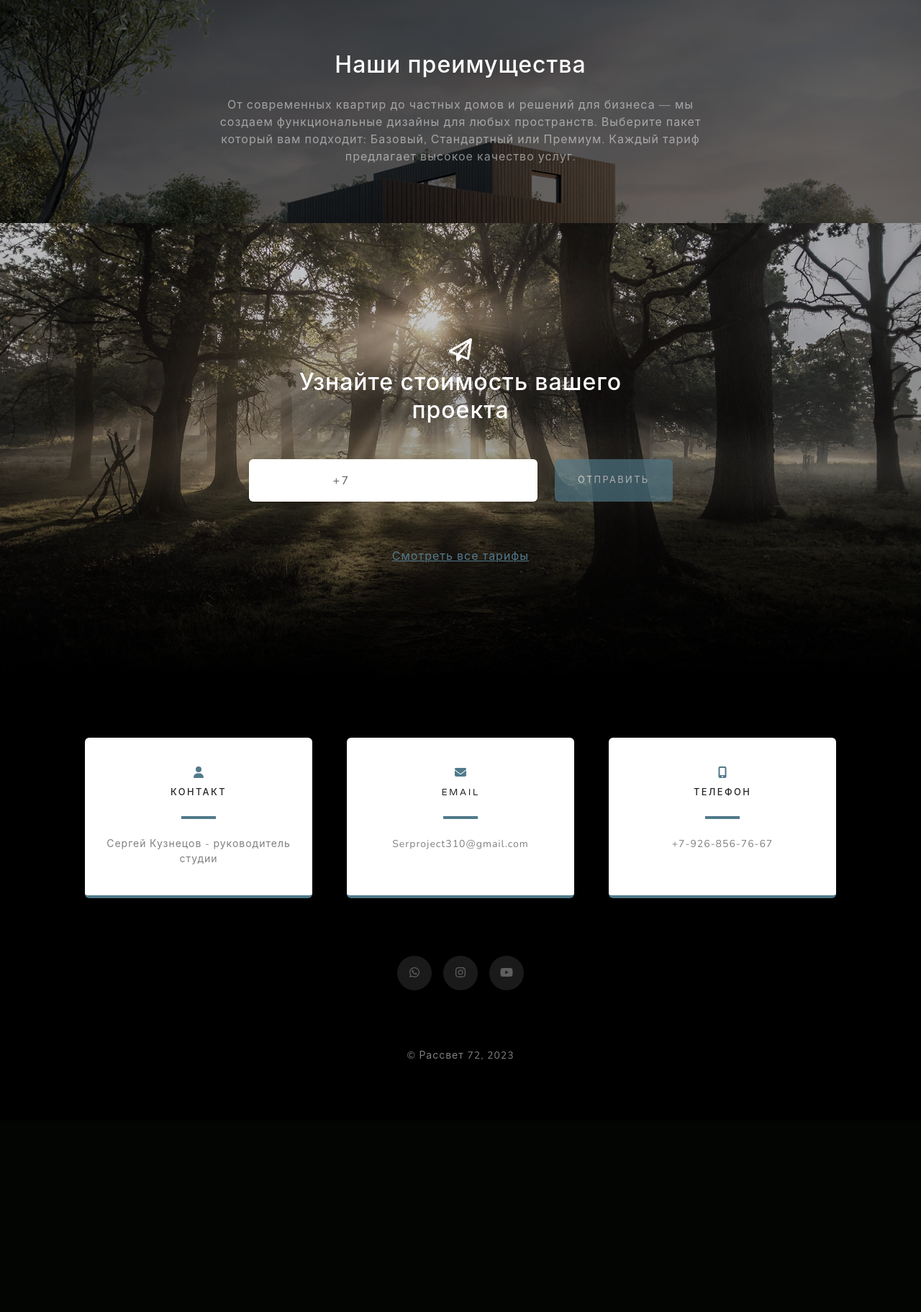
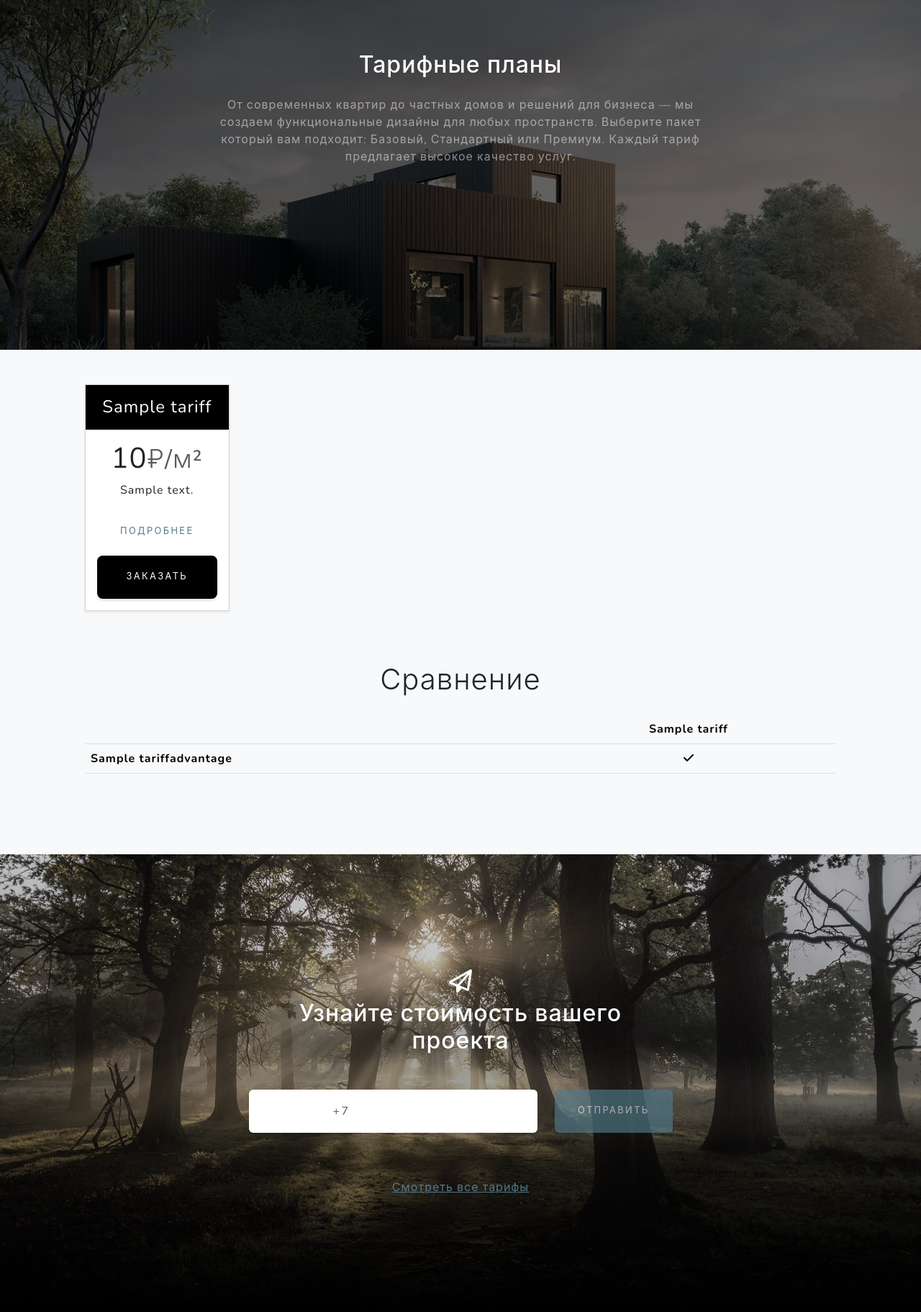
Before and after one commit to kosdmit/Sunrise_project, a Django app: page /pricing/ in a window 1280 px wide. Shown: the part 88-1911 px from the top of the page at 72% size. Before the commit the page ends 1561 px from the top, so only its background shows below. Run offline with Django 4.2, Linux system fonts and the light colour scheme; tables that the repository leaves empty hold one stand-in row (values such as "Sample post"); lists and menus that the app fills with data are empty; parts of the project's set-up code (start-up, migrations or seed data) failed here and were passed over; some libraries are stand-ins or nearby versions.

Commit message:
Added tariffs section to Pricing page

```diff
--- a/app_landing/views.py
+++ b/app_landing/views.py
@@ -7,7 +7,7 @@ from rest_framework.views import APIView
 
 import sunrise_project.settings as settings
 from app_landing.forms import OrderCreateForm
-from app_landing.models import Project, Order
+from app_landing.models import Project, Order, Tariff, TariffAdvantage
 from app_landing.services import TelegramNotificationManager, \
     CallbackMessageConstructor
 
@@ -51,6 +51,8 @@ class PricingView(TemplateView):
     def get_context_data(self, **kwargs):
         context = super().get_context_data(**kwargs)
 
+        context['tariffs'] = Tariff.objects.all().order_by('price')
+        context['tariff_advantages'] = TariffAdvantage.objects.all()
 
         return context
 
--- a/static_files/css/components/_buttons.scss
+++ b/static_files/css/components/_buttons.scss
@@ -3,11 +3,14 @@
 //
 
 .btn {
-    box-shadow: 0 0.1875rem 0.1875rem 0 rgba(0, 0, 0, 0.1) !important;
     padding: 1.25rem 2rem;
     font-family: $font-family-special;
     font-size: 80%;
     text-transform: uppercase;
     letter-spacing: 0.15rem;
     border: 0;
+
+    &:not(.shadow-none) {
+        box-shadow: 0 0.1875rem 0.1875rem 0 rgba(0, 0, 0, 0.1) !important;
+    }
 }
--- a/templates/sections/about__pricing.html
+++ b/templates/sections/about__pricing.html
@@ -1,11 +1,12 @@
 {% extends 'sections/about.html' %}
 {% load static %}
 
-{% block title %}Наши преимущества{% endblock %}
+{% block title %}Тарифные планы{% endblock %}
 
 {% block description %}
   От современных квартир до частных домов и решений для бизнеса — мы создаем функциональные дизайны для любых пространств.
   Выберите пакет который вам подходит: Базовый, Стандартный или Премиум. Каждый тариф предлагает высокое качество услуг.
+  <div class="p-5"></div>
 {% endblock %}
 
 {% block image %}{% endblock %}
--- a/templates/sections/pricing.html
+++ b/templates/sections/pricing.html
@@ -0,0 +1,39 @@
+<section class="tariffs-section bg-light" id="tariffs">
+  <div class="container px-4 px-lg-5 py-5">
+    <div class="row row-cols-1 row-cols-lg-3 mb-5 text-center">
+      {% for tariff in tariffs %}
+        {% include 'sections/pricing__card.html' %}
+      {% endfor %}
+    </div>
+
+    <div class="d-none d-md-block">
+      <h2 class="display-6 text-center mb-4">Сравнение</h2>
+      <div class="table-responsive mb-5">
+        <table class="table table-light text-center">
+          <thead>
+            <tr>
+              <th style="width: 34%;"></th>
+              {% for tariff in tariffs %}
+                <th style="width: 22%;">{{ tariff.title }}</th>
+              {% endfor %}
+            </tr>
+          </thead>
+          <tbody>
+            {% for advantage in tariff_advantages %}
+              <tr>
+                <th scope="row" class="text-start">{{ advantage.title }}</th>
+                {% for tariff in tariffs %}
+                  <td>
+                    {% if advantage in tariff.tariff_advantages.all %}
+                      <i class="fa-solid fa-check"></i>
+                    {% endif %}
+                  </td>
+                {% endfor %}
+              </tr>
+            {% endfor %}
+          </tbody>
+        </table>
+      </div>
+    </div>
+  </div>
+</section>
--- /dev/null
+++ b/templates/sections/pricing__card.html
@@ -0,0 +1,19 @@
+<div class="col d-flex">
+  <div class="card mb-4 rounded-0 shadow-sm">
+    <div class="card-header rounded-0 py-3
+         {% if forloop.last %}text-bg-black {% elif not forloop.first %}text-bg-primary{% endif %}">
+      <h4 class="my-0 fw-normal">{{ tariff.title }}</h4>
+    </div>
+    <div class="card-body d-flex flex-column">
+      <h1 class="card-title pricing-card-title">{{ tariff.price }}<small class="text-body-secondary fw-light">₽/м²</small></h1>
+      <p class="mt-3 mt-auto">{{ tariff.description }}</p>
+      <button type="button" class="mt-auto w-100 btn btn-lg btn-outline-primary mb-1 shadow-none">
+        Подробнее
+      </button>
+      <button type="button" class="w-100 btn btn-lg
+              {% if forloop.last %}btn-black {% elif not forloop.first %}btn-primary{% else %}btn-outline-primary{% endif %}">
+        Заказать
+      </button>
+    </div>
+  </div>
+</div>
```
Also changed, not shown: static_files/css/styles.css, static_files/css/styles.min.css, 2 other files.
